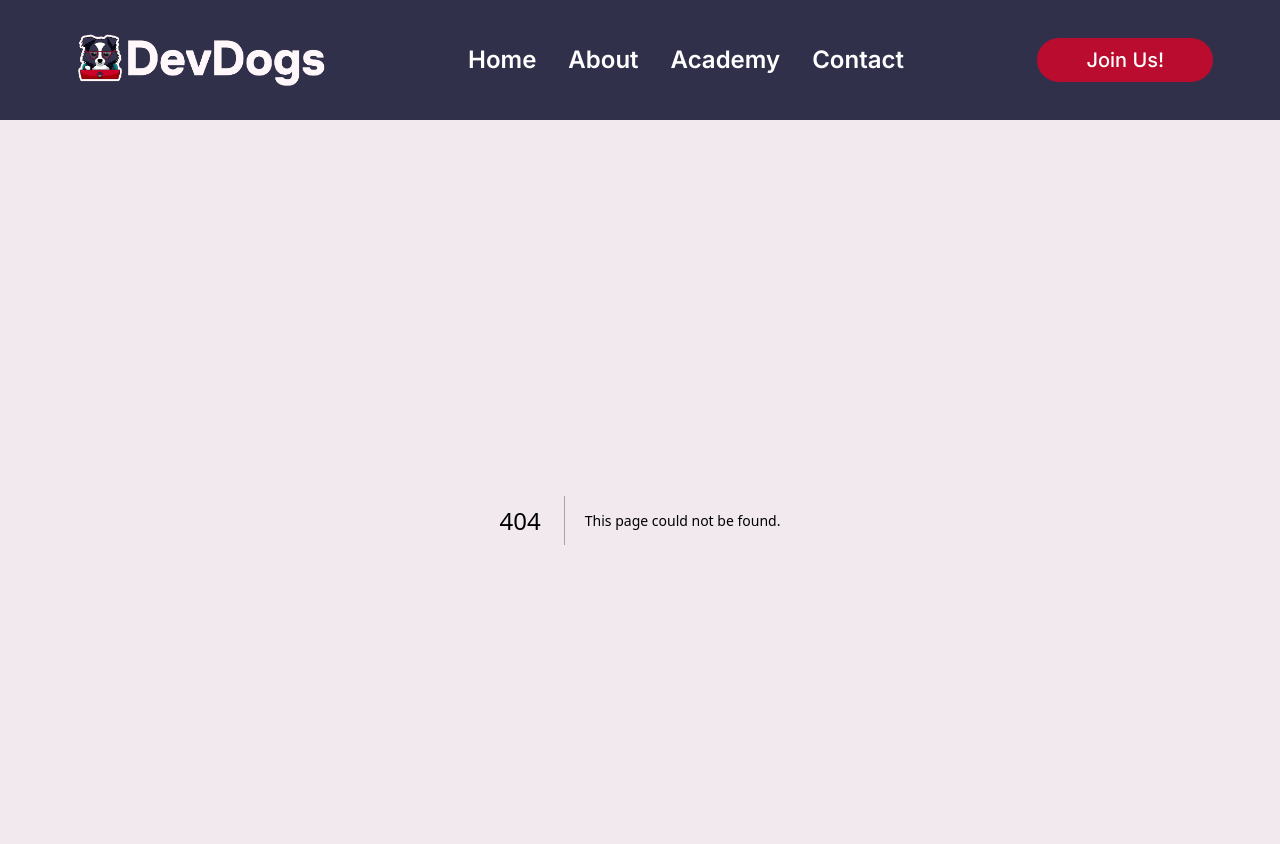
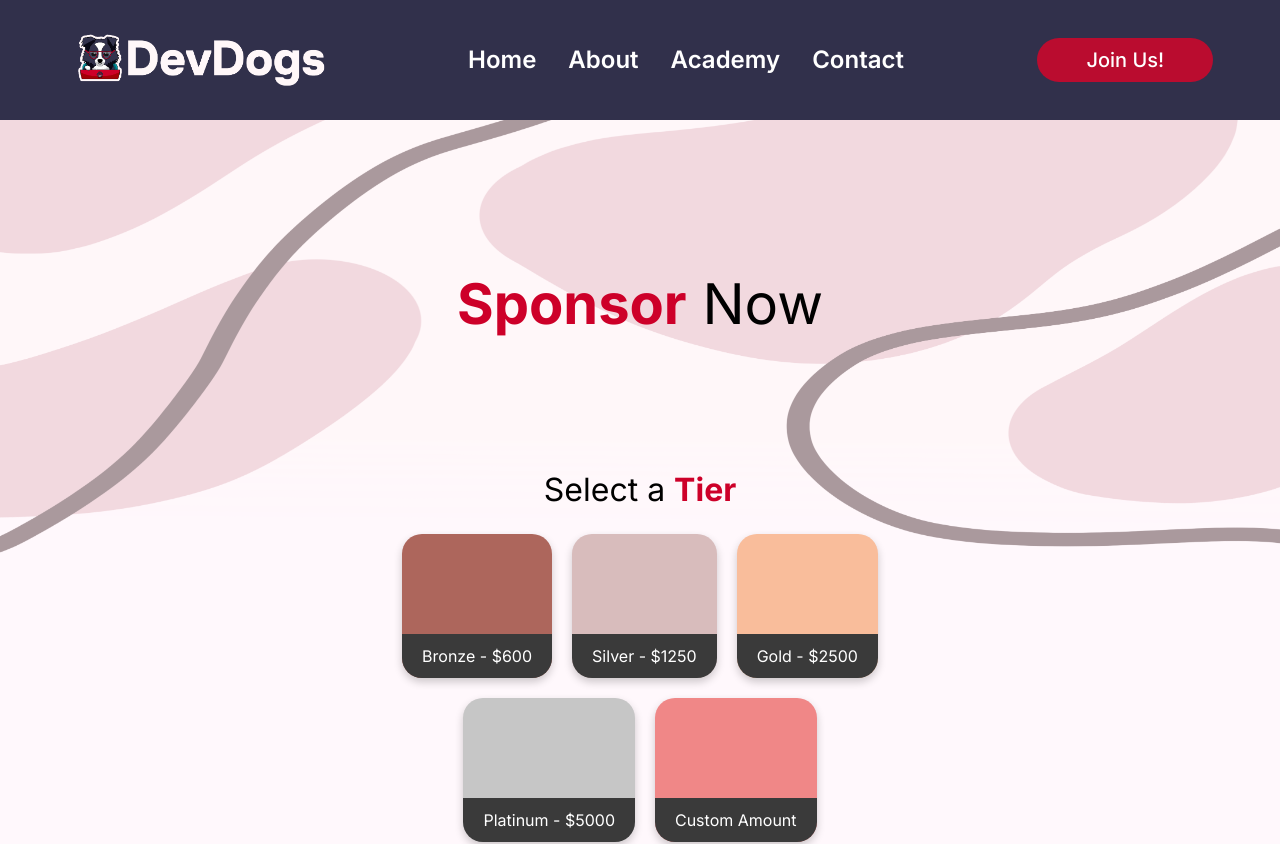
Before and after one commit to DevDogs-UGA/DevDogs-Website, a Next.js app: page /sponsor in a window 1280 px wide. Before the commit this address had no page. Shown: the top 844 px of the page. Built offline with nearby package versions, Linux system fonts and the light colour scheme.

Commit message:
Added Sponsorship Page

```diff
--- /dev/null
+++ b/src/app/components/SponsorshipCard.css
@@ -0,0 +1,50 @@
+#tier-description {
+    color: #FFFFFF;
+    background-color: #3A3A3A;
+    /*background-image: none;
+    border-radius: 0rem 0rem 1rem 1rem;*/
+    padding: 10px 20px;
+    border-radius: 0 0 20px 20px;
+
+}
+
+.tier-card {
+    box-shadow: 0 4px 8px 0 rgba(0, 0, 0, 0.2);
+    border-radius: 20px 20px 20px 20px;
+    display: grid;
+    grid-template-rows: 100px 1fr;
+    margin: 10px;
+}
+
+#img {
+    width: 100%;
+    height: 100%;
+}
+
+#pic {
+    width: 60%;
+    height: 60%;
+}
+
+@media only screen and (max-width: 600px) {
+    .tier-card {
+        box-shadow: 0 4px 8px 0 rgba(0, 0, 0, 0.2);
+        border-radius: 20px 20px 20px 20px;
+        display: grid;
+        grid-template-rows: 300px 1fr;
+    }
+
+    #pic {
+        object-fit: cover;
+
+    }
+
+
+    #tier-description {
+        color: #FFFFFF;
+        background-color: #3A3A3A;
+        padding: 1px 10px;
+        border-radius: 0 0 20px 20px;
+        height: auto;
+    }
+}
--- /dev/null
+++ b/src/app/components/SponsorshipCard.js
@@ -0,0 +1,18 @@
+import "./SponsorshipCard.css"
+
+const SponsorshipCard = (props) => {
+    return(
+        <div>
+            <div id={props.id} className="tier-card">
+                <div id="img">
+                    {/* <Image id="pic" src={props.image} width="400" height="450" /> */}
+                </div>
+                <div id="tier-description">
+                    {props.tiername}
+                </div>
+            </div>
+        </div>
+    )
+}
+
+export default SponsorshipCard;
--- a/src/app/globals.css
+++ b/src/app/globals.css
@@ -11,7 +11,11 @@
   text-align: right;
 }
 
-#abouttitle, #eventtitle, #teamstitle {
+#abouttitle,
+#eventtitle,
+#sponsortitle,
+#teamstitle,
+#tiertitle {
   text-align: center;
   padding: 10px;
   margin-top: 100px;
@@ -27,8 +31,15 @@ h3,
 }
 
 #abouttitle>h1,
-#eventtitle > h1 {
+#eventtitle>h1,
+#teamstitle>h1,
+#sponsortitle>h1,
+#tiertitle > h1 {
   font-size: 3.5rem;
+}
+
+#tiertitle {
+  font-size: 2rem;
 }
 
 .section-header {
@@ -49,7 +60,7 @@ h3,
   font-size: 3.5rem;
 }
 
-#teamtitle > #officertitle {
+#teamtitle>#officertitle {
   font-size: 2.5rem;
 }
 
@@ -104,6 +115,11 @@ p {
   max-height: 100%;
   margin-left: auto;
   margin-right: auto;
+}
+
+.section-sponsor {
+  background-size: 100% 70%;
+  background-position-y: -3rem;
 }
 
 /* Do not uncomment, broken styles, waiting to remove
@@ -250,6 +266,32 @@ iframe {
   justify-content: center;
 }
 
+#tiers {
+  display: flex;
+  justify-content: center;
+}
+
+
+#bronze {
+  background-color: #AD665C;
+}
+
+#silver {
+  background-color: #D8BCBC;
+}
+
+#gold {
+  background-color: #F9BD9B;
+}
+
+#platinum {
+  background-color: #C6C6C6;
+}
+
+#custom {
+  background-color: #F08787;
+}
+
 @media only screen and (max-width: 600px) {
   .section-home {
     background-size: 100% 20%;
@@ -266,6 +308,11 @@ iframe {
   }
 
   .section-event {
+    background-size: 100% 25%;
+    background-position-y: -3rem;
+  }
+
+  .section-sponsor {
     background-size: 100% 25%;
     background-position-y: -3rem;
   }
--- a/src/app/page.js
+++ b/src/app/page.js
@@ -13,11 +13,11 @@ const Home = () => {
     return (
         <section id="base-background">
 
-            <div class="section section-home">
+            <div className="section section-home">
                 <div className="flex flex-wrap items-center justify-center my-[2rem]">
                     <div className="md:flex-1 text-center sm:text-left">
                         <h2 className="font-semibold text-[2.5rem] md:text-[3.5rem] lg:text-[4rem]">Hey UGA!</h2>
-                        <h1 className="font-extrabold text-[2.5rem] md:text-[3.5rem] lg:text-[4rem]">We're <div class="font-extrabold text-UGASecondary inline">DevDogs,</div></h1>
+                        <h1 className="font-extrabold text-[2.5rem] md:text-[3.5rem] lg:text-[4rem]">We're <div className="font-extrabold text-UGASecondary inline">DevDogs,</div></h1>
                     </div>
 
                     <div className="md:flex-1">
--- /dev/null
+++ b/src/app/sponsor/page.js
@@ -0,0 +1,39 @@
+import Link from "next/link";
+import SponsorshipCard from "../components/SponsorshipCard";
+
+const SponsorNow = () => {
+    return (
+        <div className="section section-sponsor">
+                <div id="sponsortitle">
+                    <h1><b className="red-bold">Sponsor</b> Now</h1>
+                </div>
+
+                <div id="tiertitle">
+                    <h2>Select a <b className="red-bold"> Tier </b></h2>
+                </div>
+
+                <div id="tiers">
+                    <Link target="_blank" href="https://ugapac.evenue.net/cgi-bin/ncommerce3/SEGetEventInfo?ticketCode=GS:UGAARTS:TATE2425:DON.BRONZE:&linkID=ta-ugaarts&dataAccId=157&locale=en_US&siteId=ev_ta-ugaarts" className="hover:drop-shadow-lg">
+                        <SponsorshipCard id="bronze" tiername="Bronze - $600" />
+                    </Link>
+                    <Link target="_blank" href="https://ugapac.evenue.net/cgi-bin/ncommerce3/SEGetEventInfo?ticketCode=GS:UGAARTS:TATE2425:DON.SILVER:&linkID=ta-ugaarts&dataAccId=157&locale=en_US&siteId=ev_ta-ugaarts" className="hover:drop-shadow-lg">
+                        <SponsorshipCard id="silver" tiername="Silver - $1250" />
+                    </Link>
+                    <Link target="_blank" href="https://ugapac.evenue.net/cgi-bin/ncommerce3/SEGetEventInfo?ticketCode=GS:UGAARTS:TATE2425:DON.GOLD:&linkID=ta-ugaarts&dataAccId=157&locale=en_US&siteId=ev_ta-ugaarts" className="hover:drop-shadow-lg">
+                        <SponsorshipCard id="gold" tiername="Gold - $2500" />
+                    </Link>
+                </div>
+
+                <div id="tiers">
+                    <Link target="_blank" href="https://ugapac.evenue.net/cgi-bin/ncommerce3/SEGetEventInfo?ticketCode=GS:UGAARTS:TATE2425:DON.PLATINUM:&linkID=ta-ugaarts&dataAccId=157&locale=en_US&siteId=ev_ta-ugaarts" className="hover:drop-shadow-lg">
+                        <SponsorshipCard id="platinum" tiername="Platinum - $5000" />
+                    </Link>
+                    <Link target="_blank" href="https://ugapac.evenue.net/cgi-bin/ncommerce3/SEGetEventInfo?ticketCode=GS:UGAARTS:TATE2425:DON.CUSTOM:&linkID=ta-ugaarts&dataAccId=157&locale=en_US&siteId=ev_ta-ugaarts" className="hover:drop-shadow-lg">
+                        <SponsorshipCard id="custom" tiername="Custom Amount" />
+                    </Link>
+                </div>
+            </div>
+    )
+}
+
+export default SponsorNow;
```
